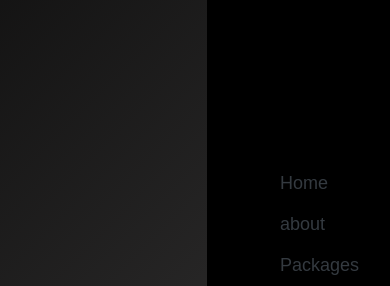
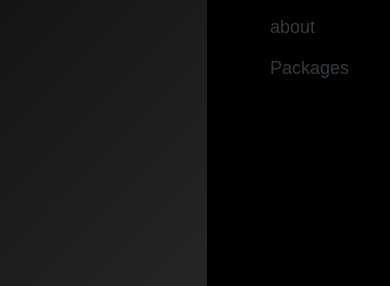
Before and after one commit to ddd-boop/affiluxe5, a plain HTML site: page index.html in a window 390 px wide. Both pictures are taken after a click on the element 347 px from the left and 34 px from the top of the page. Shown: the part 558-844 px from the top of the page. Drawn offline with Linux system fonts and the light colour scheme.

Commit message:
Update index.html

```diff
--- a/index.html
+++ b/index.html
@@ -1,4 +1,4 @@
- <!DOCTYPE html>
+  <!DOCTYPE html>
 <html lang="en">
 
 <head>
@@ -202,7 +202,11 @@ nav ul li a:hover {
     }
 
     .nav-links li {
+
         margin: 10px 0;
+                position: relative;
+                bottom: 197px;
+                right: 10px;
     }
 
     nav ul {
@@ -295,7 +299,7 @@ Affiluxe is a digital platform that earns you the right amount of cash; join aff
     <!-- Footer Section -->
     <div class="footer">
         <p>&COPY; 2024 Affiluxe. All Rights Reserved.</p>
-      <a href="https://chat.whatsapp.com/BVcumB46hUI91zGzm5ww4i">  <button>join whatsapp group</button></a>
+      <a href="">  <button>join whatsapp group</button></a>
     </div>
 
     <script>
```
